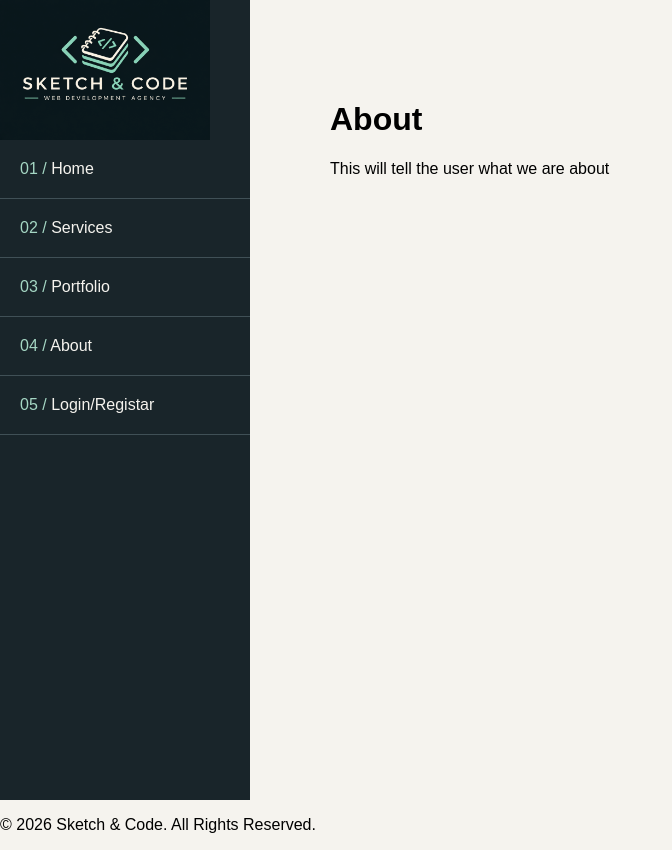
After one commit to Melanie584/cse340-web-agency, a Node server app: page /about in a window 1280 px wide. The commit adds this page. Shown: the whole page, without its empty margins (0-672 px from the left). Run offline with Node 20, Linux system fonts and the light colour scheme.

Commit message:
Working sidebar pages
Finished all the pages on the sidebar and they now display a message

```diff
--- a/src/controllers/homeController.js
+++ b/src/controllers/homeController.js
@@ -3,5 +3,17 @@ export const getHomePage = (req, res) => {
 };
 
 export const getServicesPage = (req, res) => {
-    res.render('services');
+  res.render('services');
 };
+
+export const getPortfolioPage = (req, res) => {
+  res.render('portfolio');
+};
+
+export const getAboutPage = (req, res) => {
+  res.render('about');
+};
+
+export const getLoginRegisterPage = (req, res) => {
+  res.render('login-register');
+};
--- /dev/null
+++ b/src/views/about.ejs
@@ -0,0 +1,13 @@
+<%- include('partials/header') %>
+
+
+<div class="page-layout">
+<%- include('partials/nav') %>
+
+    <main>
+        <h1>About</h1>
+        <p>This will tell the user what we are about</p>
+    </main>
+</div>
+
+<%- include('partials/footer') %>
--- a/src/views/partials/nav.ejs
+++ b/src/views/partials/nav.ejs
@@ -34,7 +34,7 @@
         </li>
 
         <li>
-            <a href="/login">
+            <a href="/login/register">
                 <span class="nav-number">05 /</span>
                 Login/Registar
             </a>
```
Also changed, not shown: src/routes/homeRoutes.js (+7 -1 lines), src/views/login-register.ejs (added, +13 -0 lines), src/views/portfolio.ejs (added, +13 -0 lines).
